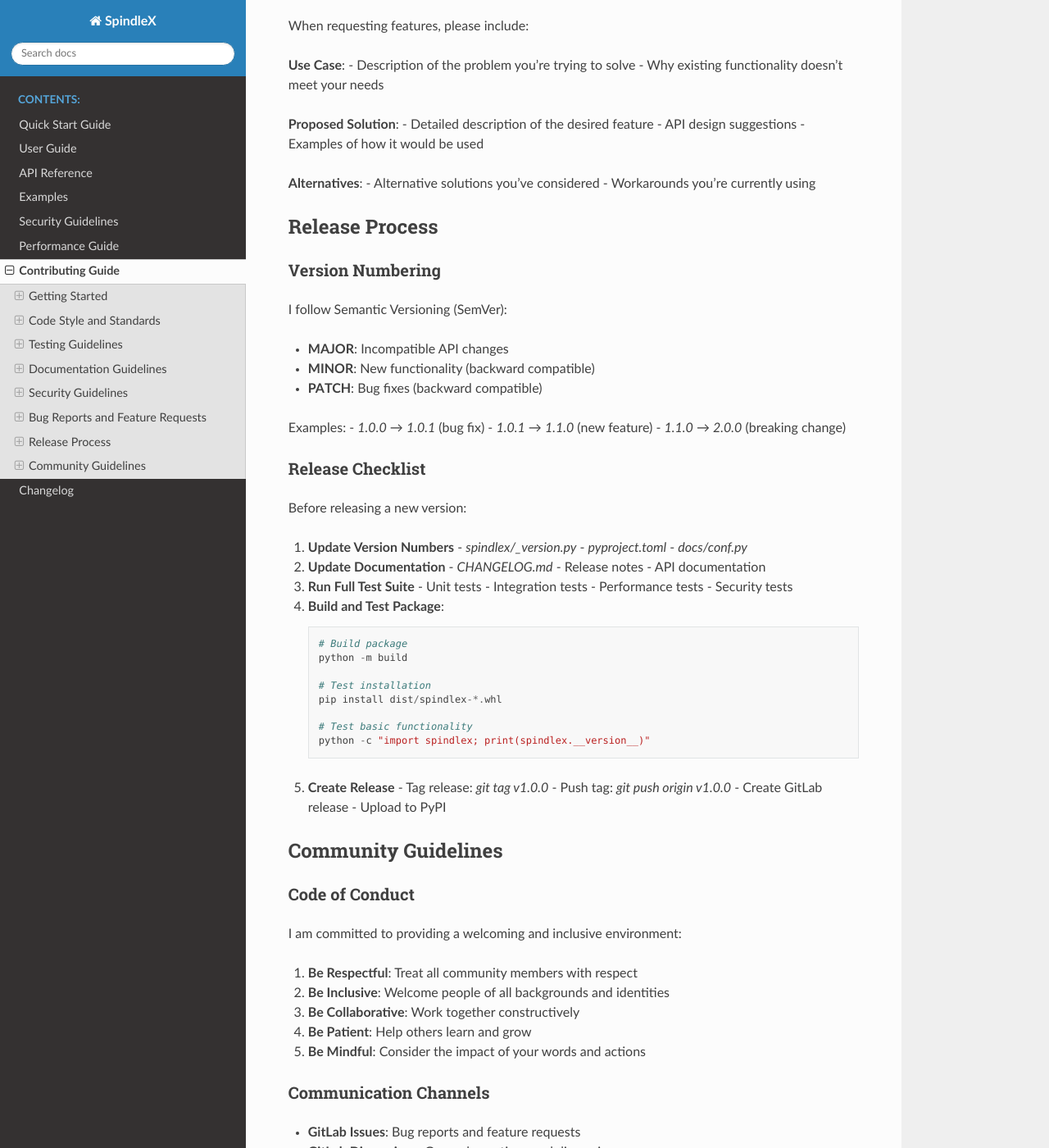
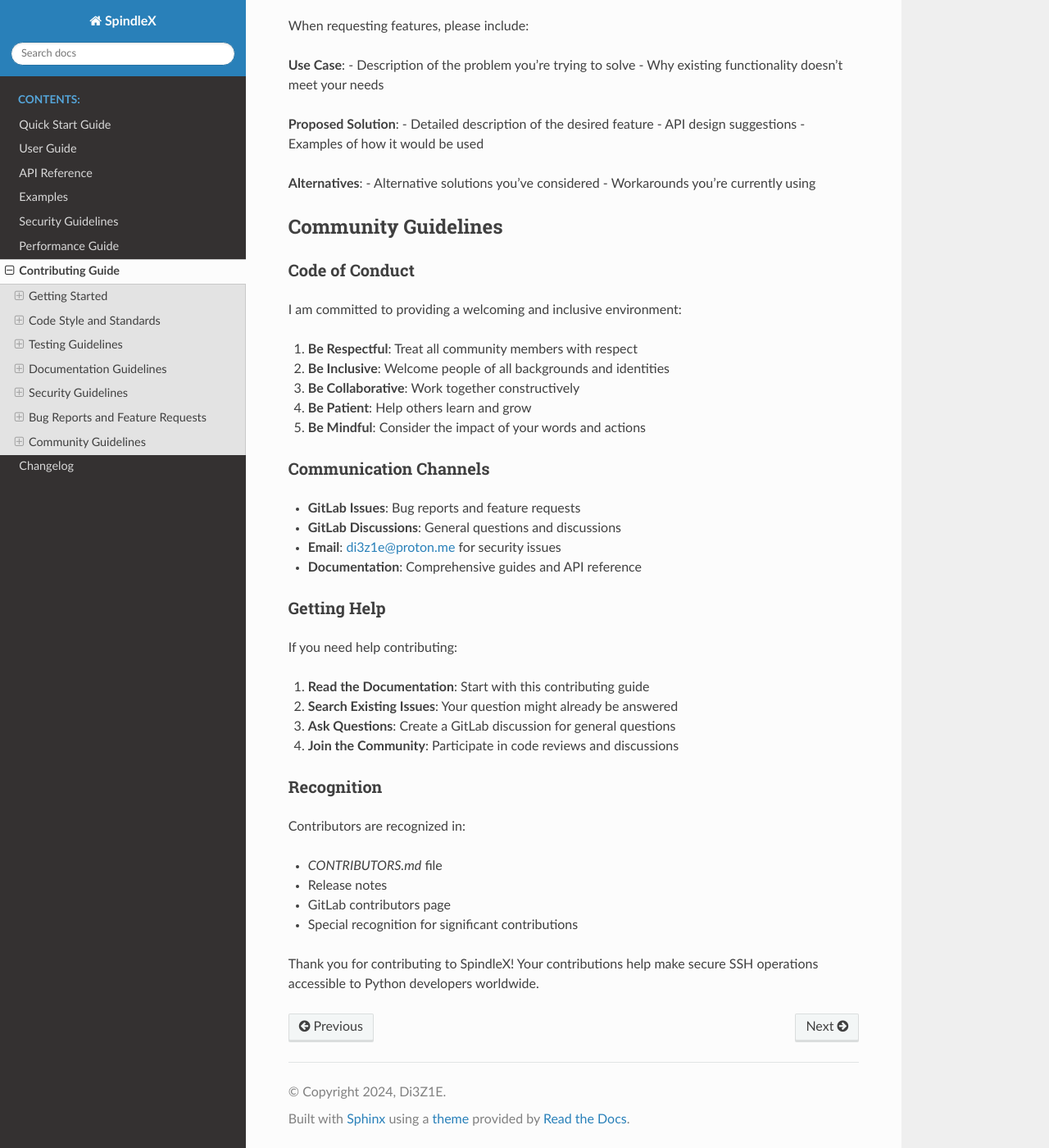
Before and after one commit to stratza/spindlex, a Sphinx documentation site: the page built from docs/contributing.rst, in a window 1280 px wide and 1400 px high, scrolled down 12131 px. Shown: the whole window at 82% size. Built offline with Sphinx 7.4.7 and the Read the Docs theme 3.1.0, drawn with Linux system fonts in a browser that asks for light colours.

Commit message:
refactor(async): streamline async transport and clean up documentation

```diff
--- a/docs/contributing.rst
+++ b/docs/contributing.rst
@@ -653,61 +653,6 @@ When requesting features, please include:
 - Alternative solutions you've considered
 - Workarounds you're currently using
 
-Release Process
----------------
-
-Version Numbering
-~~~~~~~~~~~~~~~~~
-
-I follow Semantic Versioning (SemVer):
-
-- **MAJOR**: Incompatible API changes
-- **MINOR**: New functionality (backward compatible)
-- **PATCH**: Bug fixes (backward compatible)
-
-Examples:
-- `1.0.0` → `1.0.1` (bug fix)
-- `1.0.1` → `1.1.0` (new feature)
-- `1.1.0` → `2.0.0` (breaking change)
-
-Release Checklist
-~~~~~~~~~~~~~~~~~
-
-Before releasing a new version:
-
-1. **Update Version Numbers**
-   - `spindlex/_version.py`
-   - `pyproject.toml`
-   - `docs/conf.py`
-
-2. **Update Documentation**
-   - `CHANGELOG.md`
-   - Release notes
-   - API documentation
-
-3. **Run Full Test Suite**
-   - Unit tests
-   - Integration tests
-   - Performance tests
-   - Security tests
-
-4. **Build and Test Package**::
-
-    # Build package
-    python -m build
-
-    # Test installation
-    pip install dist/spindlex-*.whl
-
-    # Test basic functionality
-    python -c "import spindlex; print(spindlex.__version__)"
-
-5. **Create Release**
-   - Tag release: `git tag v1.0.0`
-   - Push tag: `git push origin v1.0.0`
-   - Create GitLab release
-   - Upload to PyPI
-
 Community Guidelines
 --------------------
 
--- a/docs/user_guide/index.rst
+++ b/docs/user_guide/index.rst
@@ -9,4 +9,3 @@ This guide provides comprehensive information on using SpindleX effectively.
    client
    authentication
    sftp
-   ../deployment
```
Also changed, not shown: CONTRIBUTING.md (+0 -18 lines), README.md (+1 -0 lines), docs/deployment.md (deleted, +0 -214 lines), 4 other files.
